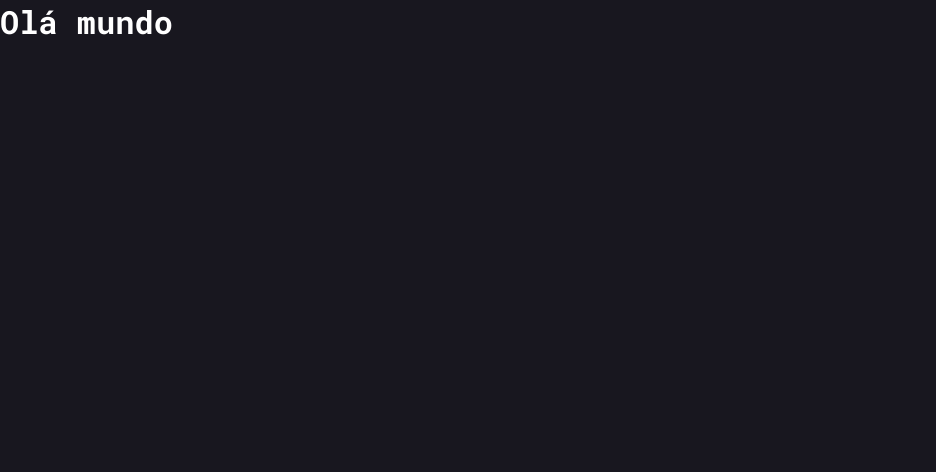
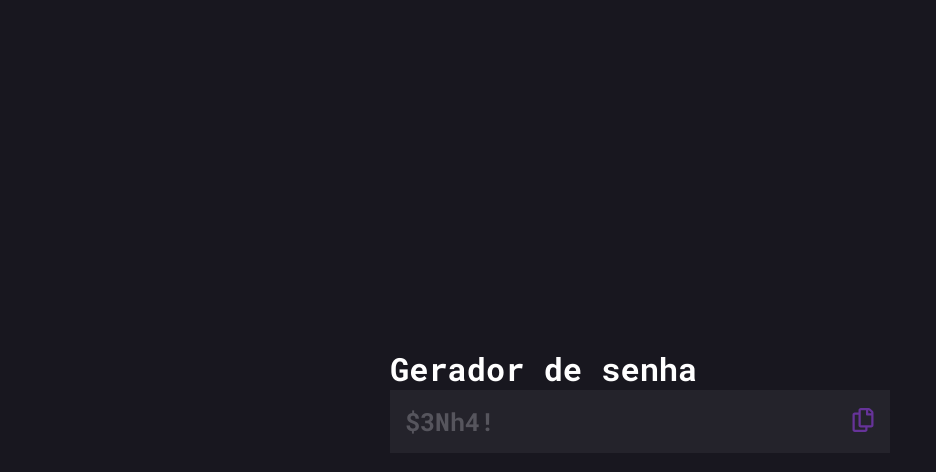
Before and after one commit to rebecaCaroba/GeradorDeSenhas, a React (Vite) app: page / in a window 1280 px wide. Shown: the top 472 px of the page, without its empty margins (0-936 px from the left). Built offline with nearby package versions, Linux system fonts and the light colour scheme; the HTML template or start-up script is replaced by a standard one.

Commit message:
Componente header

```diff
--- a/package.json
+++ b/package.json
@@ -12,6 +12,7 @@
   "dependencies": {
     "react": "^18.2.0",
     "react-dom": "^18.2.0",
+    "react-icons": "^4.11.0",
     "styled-components": "^6.0.8"
   },
   "devDependencies": {
--- a/src/App.tsx
+++ b/src/App.tsx
@@ -1,12 +1,13 @@
 import { ThemeProvider } from 'styled-components'
 import { defaultThemes } from './styles/theme/default'
 import { GlobalStyle } from './styles/global'
+import { Container } from './components/Container'
 
 function App() {
   return (
     <ThemeProvider theme={defaultThemes}>
+      <Container/>
       <GlobalStyle/>
-      <h1>Olá mundo</h1>
     </ThemeProvider>
   )
 }
--- /dev/null
+++ b/src/components/Container/index.tsx
@@ -0,0 +1,11 @@
+import { Header } from "../Header/Index";
+import { ContainerPass } from "./style";
+
+export function Container() {
+    return (
+        <ContainerPass>
+            <h1>Gerador de senha</h1>
+            <Header />
+        </ContainerPass>
+    )
+}
--- /dev/null
+++ b/src/components/Container/style.ts
@@ -0,0 +1,5 @@
+import styled from "styled-components";
+
+export const ContainerPass = styled.div`
+    width: 500px;
+`
--- /dev/null
+++ b/src/components/Header/Index.tsx
@@ -0,0 +1,15 @@
+import { ContainerHeader } from "./style";
+import { FaRegCopy } from 'react-icons/fa'
+
+export function Header() {
+    return (
+        <div>
+            <ContainerHeader>
+                <span>$3Nh4!</span>
+                <button>
+                <FaRegCopy  size={24}/>
+                </button>
+            </ContainerHeader>
+        </div>
+    )
+}
--- /dev/null
+++ b/src/components/Header/style.ts
@@ -0,0 +1,31 @@
+import styled from "styled-components";
+
+export const ContainerHeader = styled.header`
+    background-color: ${(props) => props.theme['gray-700']};
+    width: 100%;
+    padding: 0.938rem;
+    display: flex;
+    align-items: center;
+    justify-content: space-between;
+
+    span {
+        color: ${(props) => props.theme['gray-300']};
+        font-weight: 700;
+        font-size: 25px;
+    }
+
+    button {
+        background: transparent;
+        border: 0;
+    }
+
+    button {
+        color: ${(props) => props.theme['purple']};
+        cursor: pointer;
+    }
+
+    button:focus {
+        color: ${(props) => props.theme['white']};
+    }
+
+`
--- a/src/styles/global.ts
+++ b/src/styles/global.ts
@@ -11,5 +11,9 @@ export const GlobalStyle = createGlobalStyle`
         background: ${(props) => props.theme['gray-800']};
         color: ${(props) => props.theme['white']};
         font-family: 'Roboto Mono', monospace;
+        display: flex;
+        align-items: center;
+        justify-content: center;
+        min-height: 100vh;
     }
 `
--- a/src/styles/theme/default.ts
+++ b/src/styles/theme/default.ts
@@ -1,6 +1,7 @@
 export const defaultThemes = {
     'white': '#fff',
     'gray-200': '#858391',
+    'gray-300': '#56555d',
     'gray-700': '#24232b',
     'gray-800': '#18171f',
     'black': '#100f15',
```
Also changed, not shown: 1 other file (tests, documents, lock files or other folders).
